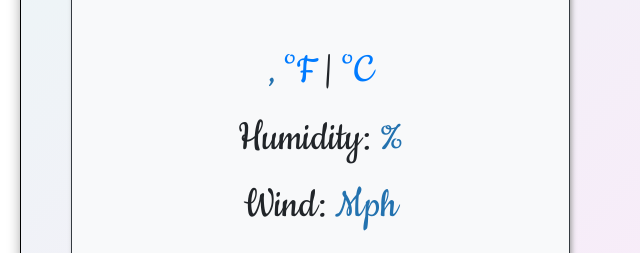
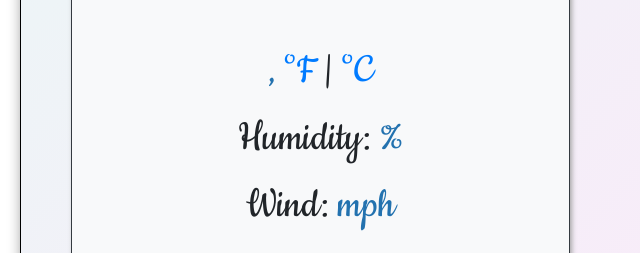
Before and after one commit to micahisabela/js-cloud9, a plain HTML site: page index.html in a window 1280 px wide. Shown: the part 1008-1261 px from the top of the page, 65-705 px from the left. Drawn offline with nearby package versions, Linux system fonts and the light colour scheme; no server answers.

Commit message:
fixed the weather description to only have the first letter of the first word to be capitalized

```diff
--- a/src/styles.css
+++ b/src/styles.css
@@ -90,11 +90,14 @@ footer {
 
 .card-text {
   font-size: 45px;
-  text-transform: capitalize;
 }
 
 .current-weather {
   color: #2372af;
+}
+
+p::first-letter {
+  text-transform: capitalize;
 }
 
 .convert {
```
